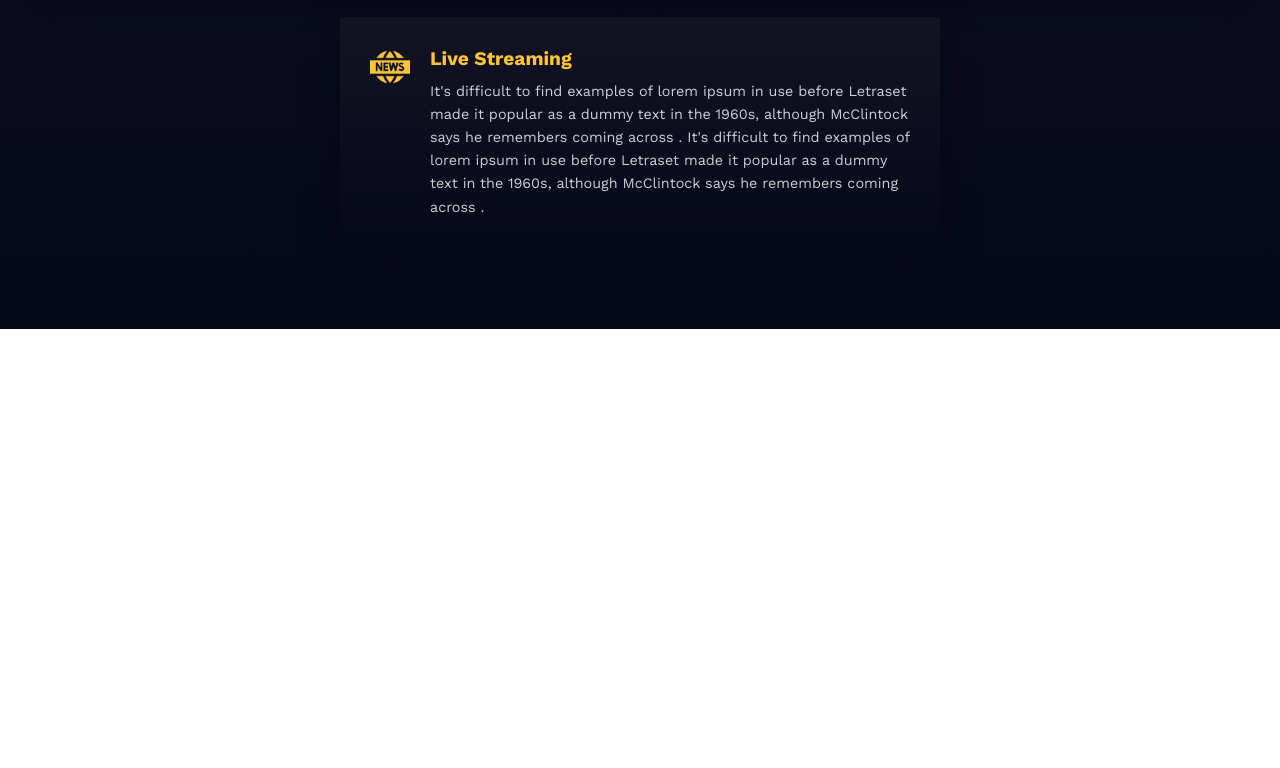
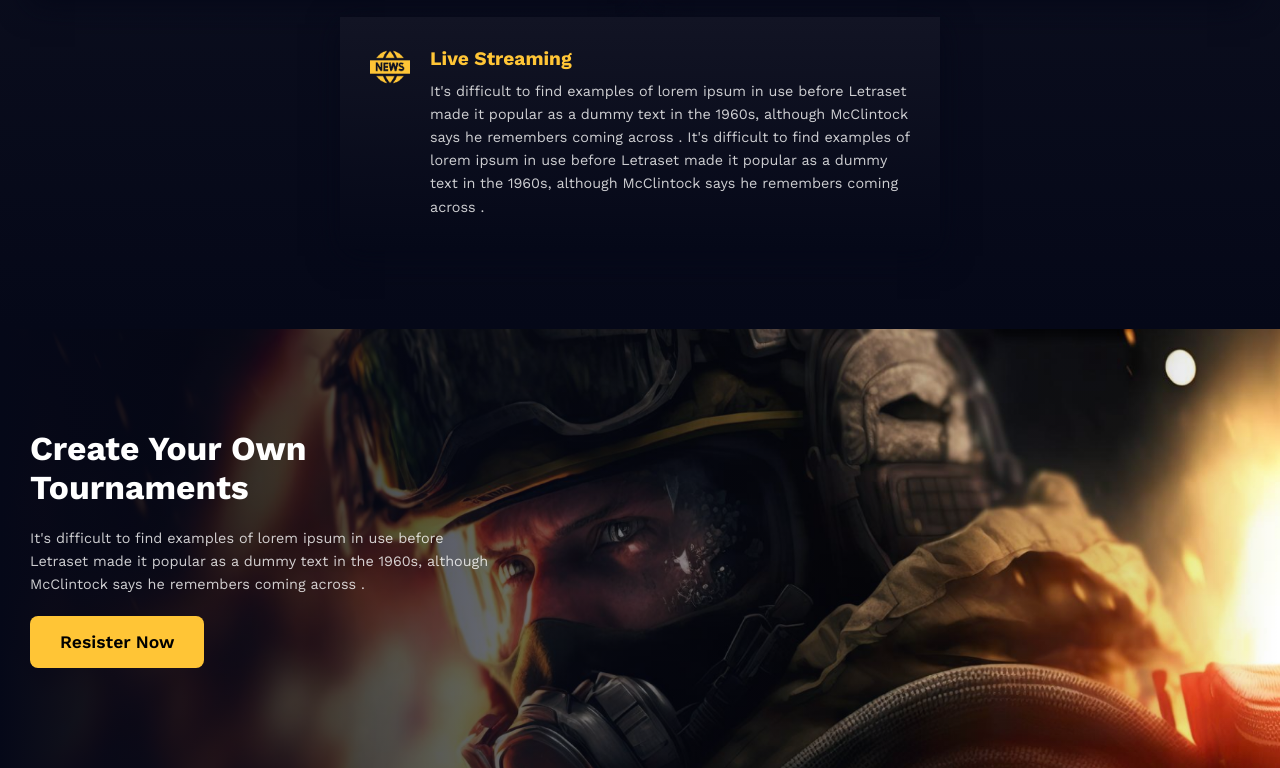
Before and after one commit to obidyhasan/Game-World, a plain HTML site: page index.html in a window 1280 px wide. Shown: the part 2270-3038 px from the top of the page. Before the commit the page ends 2599 px from the top, so only its background shows below. Drawn offline with nearby package versions, Linux system fonts and the light colour scheme.

Commit message:
include Banner Section

```diff
--- a/index.html
+++ b/index.html
@@ -174,6 +174,22 @@
 
         </section>
 
+
+        <!-- Banner Section -->
+        <section class="banner-section">
+
+            <div class="banner-container">
+
+                <div class="banner-content">
+                    <h2>Create Your Own Tournaments</h2>
+                    <p>It's difficult to find examples of lorem ipsum in use before Letraset made it popular as a dummy text in the 1960s, although McClintock says he remembers coming across .</p>
+                    <button class="button">Resister Now</button>
+                </div>
+
+            </div>
+
+        </section>
+
     </main>
 
 
--- a/style/style.css
+++ b/style/style.css
@@ -274,3 +274,36 @@ Gaming Studio Section ----------------------
 .item-content p{
     font-size: .9rem;
 }
+
+
+/*
+Banner Section --------------------------------------
+*/
+.banner-section{
+    width: 100%;
+    background-image: linear-gradient(to right,rgb(5, 8, 24),
+    rgba(5, 8, 24, 0)), url("../assets/Rectangle\ 27.png");
+    background-position: center;
+    background-size: cover;
+    background-repeat: no-repeat;
+}
+
+.banner-container{
+    max-width: 1400px;
+    margin: 0 auto;
+    padding: 100px 30px;
+}
+
+.banner-content{
+    max-width: 470px;
+}
+
+.banner-content h2{
+    color: white;
+    font-size: 2.1rem;
+}
+
+.banner-content p{
+    margin: 20px 0;
+    font-size: .9rem;
+}
```
